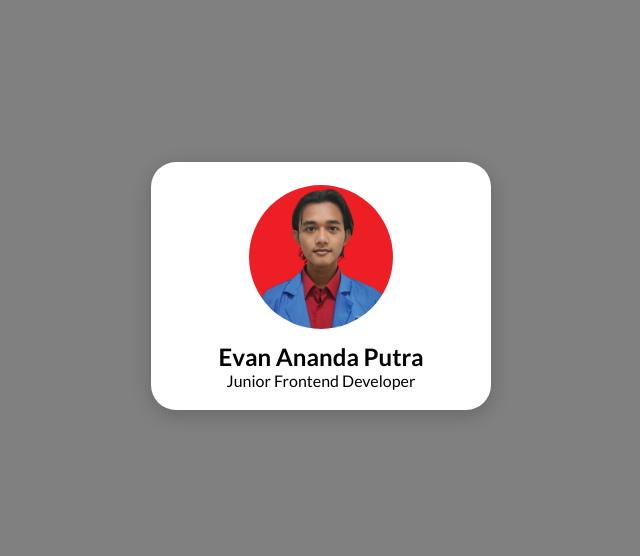
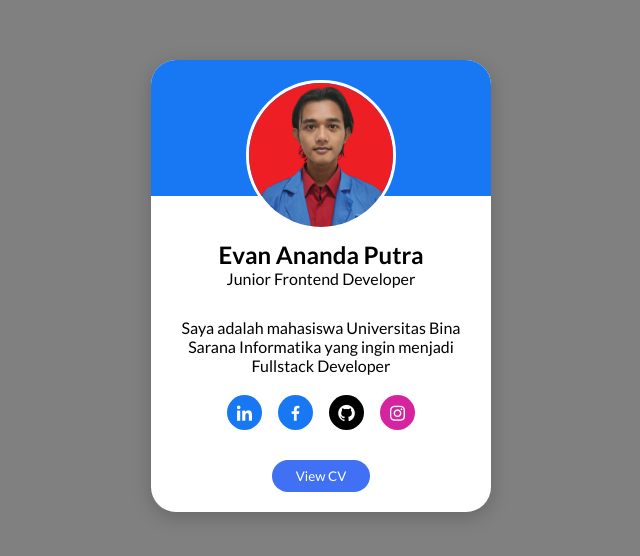
Before and after one commit to evanputra1/responsive-profile-card, a plain HTML site: page index.html in a window 1280 px wide. Shown: the part 114-670 px from the top of the page, without its empty margins (319-959 px from the left). Drawn offline with nearby package versions, Linux system fonts and the light colour scheme.

Commit message:
menambahkan icon, hover, button dan bg profile

```diff
--- a/index.html
+++ b/index.html
@@ -11,14 +11,42 @@
     <link href='https://unpkg.com/boxicons@2.1.4/css/boxicons.min.css' rel='stylesheet'>
 </head>
 <body>
+    <!-- Profile Card Start -->
     <div class="profile-card">
+        <!-- Image Start -->
         <div class="image">
             <img src="profile.png" alt="Profile" class="profile-img">
         </div>
+        <!-- Image End -->
+        <!-- Text Start -->
         <div class="nama-data">
             <h2 class="nama">Evan Ananda Putra</h2>
-            <span class="nama">Junior Frontend Developer</span>
+            <span class="skill">Junior Frontend Developer</span>
+            <p>Saya adalah mahasiswa Universitas Bina Sarana Informatika yang ingin menjadi Fullstack Developer</p>
         </div>
+        <!-- Text End -->
+        <!-- Social Start -->
+        <div class="social-media">
+            <a href="https://www.linkedin.com/in/evan-ananda-putra-056176222/" target="_blank" class="link linkedin" alt="Linkedin">
+                <i class='bx bxl-linkedin'></i>
+            </a>
+            <a href="https://www.facebook.com/evan.putra.90663" target="_blank" class="link facebook" alt="Facebook">
+                <i class='bx bxl-facebook'></i>
+            </a>
+            <a href="https://github.com/evanputra1" target="_blank" class="link github" alt="Github">
+                <i class='bx bxl-github'></i>
+            </a>
+            <a href="https://www.instagram.com/evan._putra" target="_blank" class="link instagram" alt="Instagram">
+                <i class='bx bxl-instagram'></i>
+            </a>
+        </div>
+        <!-- Social End -->
+        <!-- Button Start -->
+        <div class="buttons">
+            <button class="button" href="https://evanputra1.github.io/evananandaputra.github.io/">View CV</button>
+        </div>
+        <!-- Button End -->
     </div>
+    <!-- Profile Start End -->
 </body>
 </html>
--- a/style.css
+++ b/style.css
@@ -17,6 +17,7 @@ body {
 
 .profile-card {
     display: flex;
+    position: relative;
     flex-direction: column;
     align-items: center;
     width: 100%;
@@ -25,6 +26,17 @@ body {
     border-radius: 25px;
     box-shadow: 0 5px 20px rgba(0, 0, 0, 0.2);
     padding: 20px;
+}
+
+.profile-card::before {
+    content: "";
+    position: absolute;
+    top: 0;
+    left: 0;
+    height: 30%;
+    width: 100%;
+    border-radius: 25px 25px 0px 0px;
+    background-color: #1877f2;
 }
 
 .image {
@@ -50,5 +62,85 @@ body {
     display: flex;
     flex-direction: column;
     align-items: center;
+    text-align: center;
     margin-top: 10px;
 }
+
+p {
+    margin-top: 30px;
+}
+
+.social-media {
+    display: flex;
+    align-items: center;
+    margin-top: 20px;
+}
+
+.link {
+    display: flex;
+    align-items: center;
+    justify-content: center;
+    height: 35px;
+    width: 35px;
+    font-size: 20px;
+    text-decoration: none;
+    color: black;
+    background-color: white;
+    border-radius: 50%;
+    margin: 0px 8px;
+}
+
+.facebook {
+    background-color: #1877f2;
+    color: white;
+}
+
+.instagram {
+    background-color: #d6249f;
+    color: white;
+}
+
+.github {
+    background-color: black;
+    color: white;
+}
+
+.linkedin {
+    background-color: #1877f2;
+    color: white;
+}
+
+/* Hover */
+.facebook:hover {
+    box-shadow: 0px 0px 10px rgba(0, 0, 0, 0.3);
+}
+
+.instagram:hover {
+    box-shadow: 0px 0px 10px rgba(0, 0, 0, 0.3);
+}
+
+.github:hover {
+    box-shadow: 0px 0px 10px rgba(0, 0, 0, 0.3);
+}
+
+.linkedin:hover {
+    box-shadow: 0px 0px 10px rgba(0, 0, 0, 0.3);
+}
+
+.button {
+    display: flex;
+    text-align: center;
+    align-items: center;
+    border: none;
+    border-radius: 25px;
+    background-color: #4070f4;
+    color: white;
+    margin-top: 30px;
+    padding: 8px 24px;
+    cursor: pointer;
+}
+
+.button:hover {
+    box-shadow: 0px 0px 10px rgba(0, 0, 0, 0.3);
+    background-color: #0e4bf1;
+}
```
